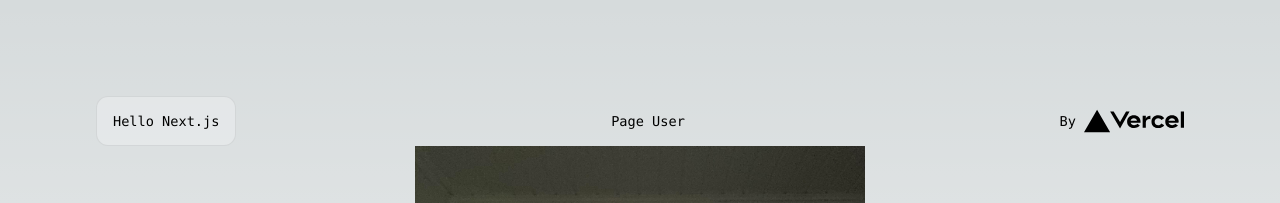
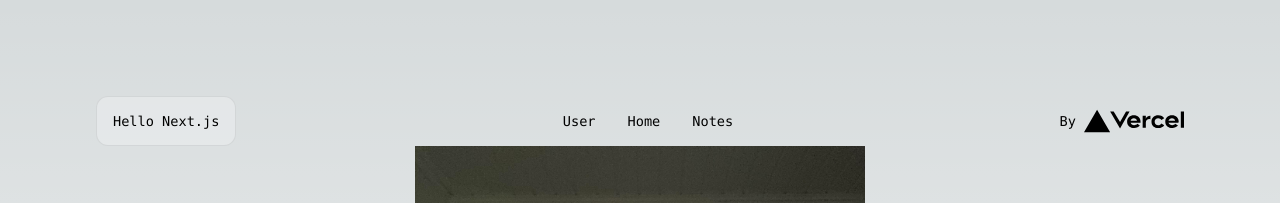
Before and after one commit to GustavoRMendes/next-js-14, a Next.js app: page / in a window 1280 px wide. Shown: the top 203 px of the page. Built offline with nearby package versions, Linux system fonts and the light colour scheme.

Commit message:
Component Header.tsx

```diff
--- a/src/app/page.tsx
+++ b/src/app/page.tsx
@@ -1,6 +1,6 @@
 import Image from "next/image";
 import styles from "./page.module.css";
-import Link from "next/link";
+import Header from '../components/Header'
 export default function Home () {
   return (
     <>
@@ -9,7 +9,7 @@ export default function Home () {
           <p>
             Hello Next.js
           </p>
-          <Link href='/users'> Page User </Link>
+         <Header />
           <div>
             <a
               href="https://vercel.com?utm_source=create-next-app&utm_medium=appdir-template&utm_campaign=create-next-app"
--- /dev/null
+++ b/src/components/Header.tsx
@@ -0,0 +1,14 @@
+import Link from 'next/link'
+import React from 'react'
+
+export default function Header () {
+  return (
+    <>
+      <nav style={{ display: 'flex', gap: '2rem' }}>
+        <Link href='/users'>User</Link>
+        <Link href='/'>Home</Link>
+        <Link href='/notes'> Notes </Link>
+      </nav>
+    </>
+  )
+}
```
Also changed, not shown: src/app/notes/page.tsx (+3 -6 lines), src/app/users/page.tsx (+3 -5 lines).
